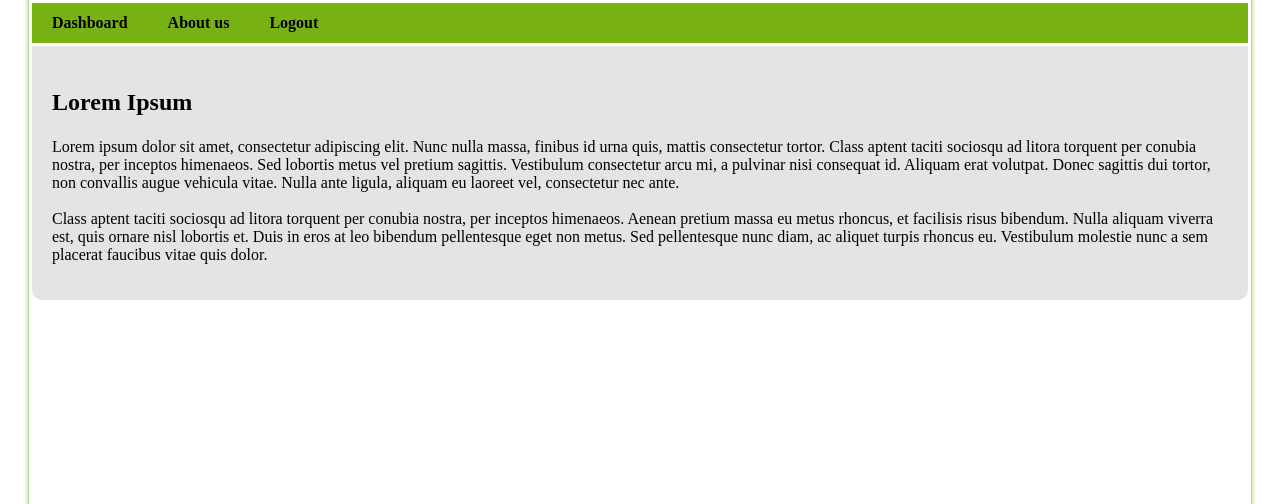
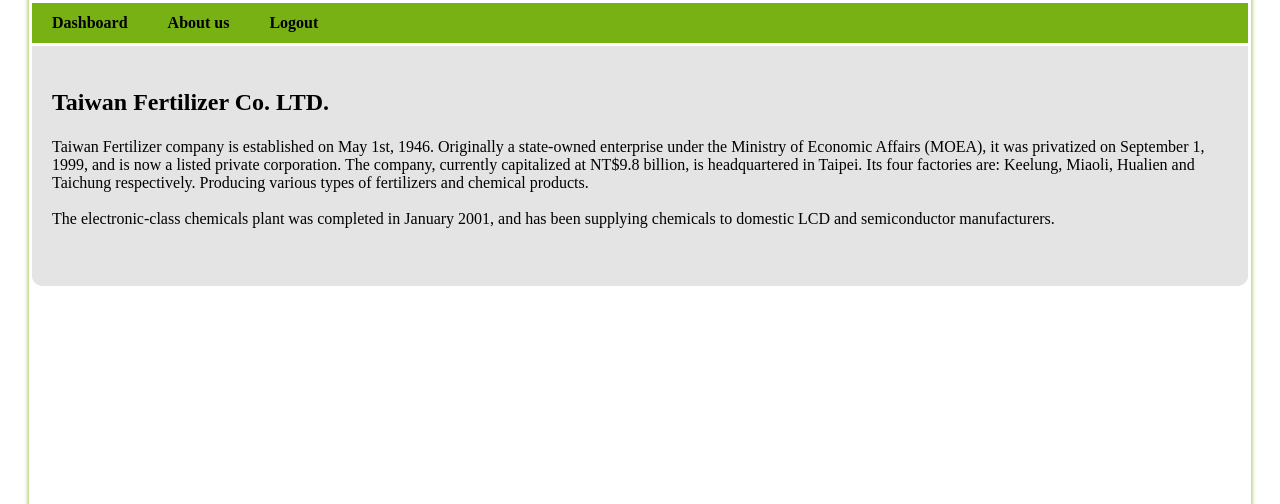
Before and after one commit to mishadokter/Project-2.2, a PHP site: page / in a window 1280 px wide. Shown: the part 245-749 px from the top of the page. Run offline with PHP 8.4, Linux system fonts and the light colour scheme; a user stored in the database is signed in; some libraries are stand-ins or nearby versions.

Commit message:
Updated Lorem Ipsum to real text
Updated Lorem Ipsum to real text

```diff
--- a/index.php
+++ b/index.php
@@ -4,14 +4,11 @@
 	include 'inc/nav.php'; ?>
 
 	  <div class="footer">
-		<h1 class="pageTitle">Lorem Ipsum</h1>
-		<p>Lorem ipsum dolor sit amet, consectetur adipiscing elit. Nunc nulla massa, finibus id urna quis, mattis consectetur tortor.
-		Class aptent taciti sociosqu ad litora torquent per conubia nostra, per inceptos himenaeos. Sed lobortis metus vel pretium sagittis.
-		Vestibulum consectetur arcu mi, a pulvinar nisi consequat id. Aliquam erat volutpat. Donec sagittis dui tortor, non convallis augue vehicula vitae.
-		Nulla ante ligula, aliquam eu laoreet vel, consectetur nec ante. <br> <br> Class aptent taciti sociosqu ad litora torquent per conubia nostra, per inceptos himenaeos.
-		Aenean pretium massa eu metus rhoncus, et facilisis risus bibendum. Nulla aliquam viverra est, quis ornare nisl lobortis et.
-		Duis in eros at leo bibendum pellentesque eget non metus.
-		Sed pellentesque nunc diam, ac aliquet turpis rhoncus eu. Vestibulum molestie nunc a sem placerat faucibus vitae quis dolor.</p>
+		<h1 class="pageTitle">Taiwan Fertilizer Co. LTD. </h1>
+		<p>Taiwan Fertilizer company is established on May 1st, 1946. Originally a state-owned enterprise under the Ministry of Economic Affairs (MOEA),
+		it was privatized on September 1, 1999, and is now a listed private corporation. The company, currently capitalized at NT$9.8 billion, is headquartered in Taipei.
+		Its four factories are: Keelung, Miaoli, Hualien and Taichung respectively. Producing various types of fertilizers and chemical products. <br> <br>
+		The electronic-class chemicals plant was completed in January 2001, and has been supplying chemicals to domestic LCD and semiconductor manufacturers.</p>
 	  </div>
 
 	<?php
```
